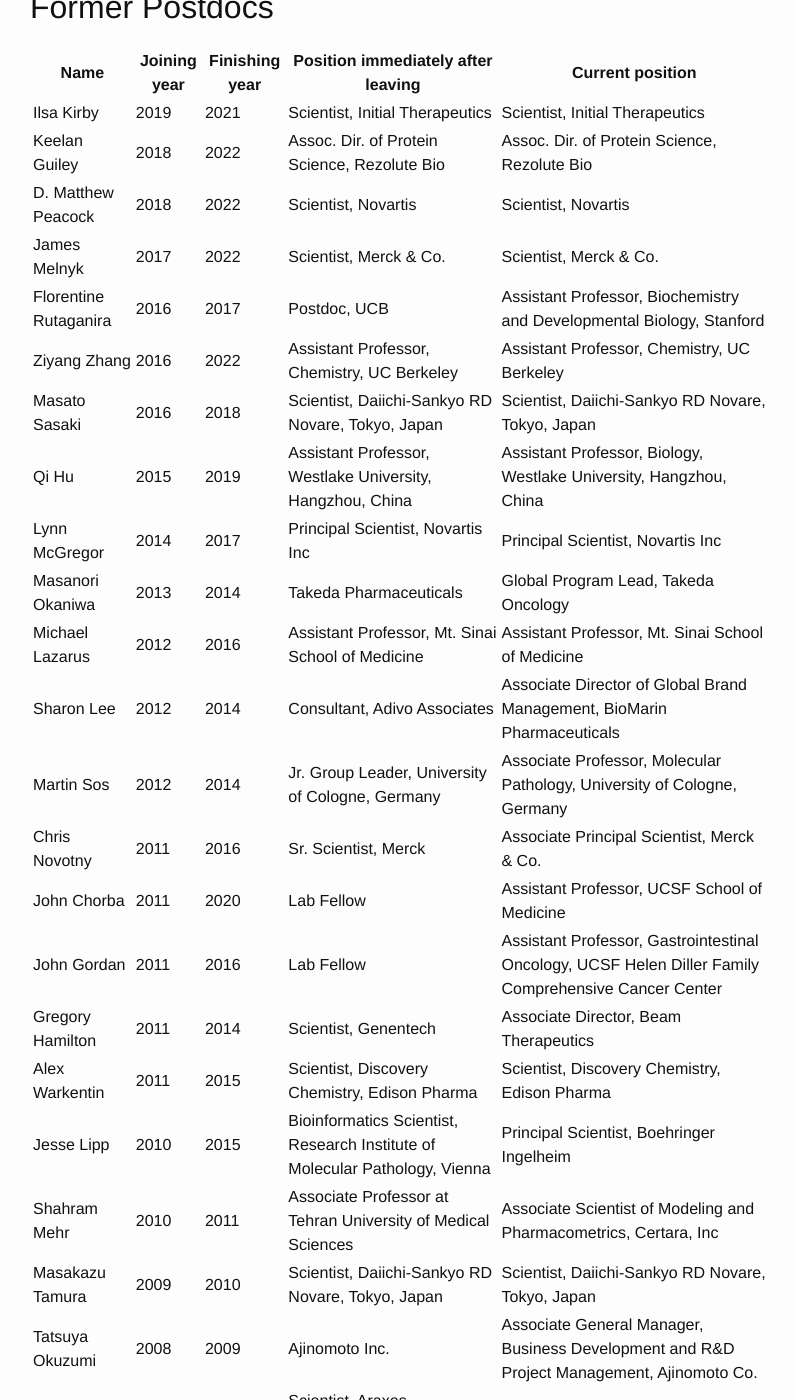
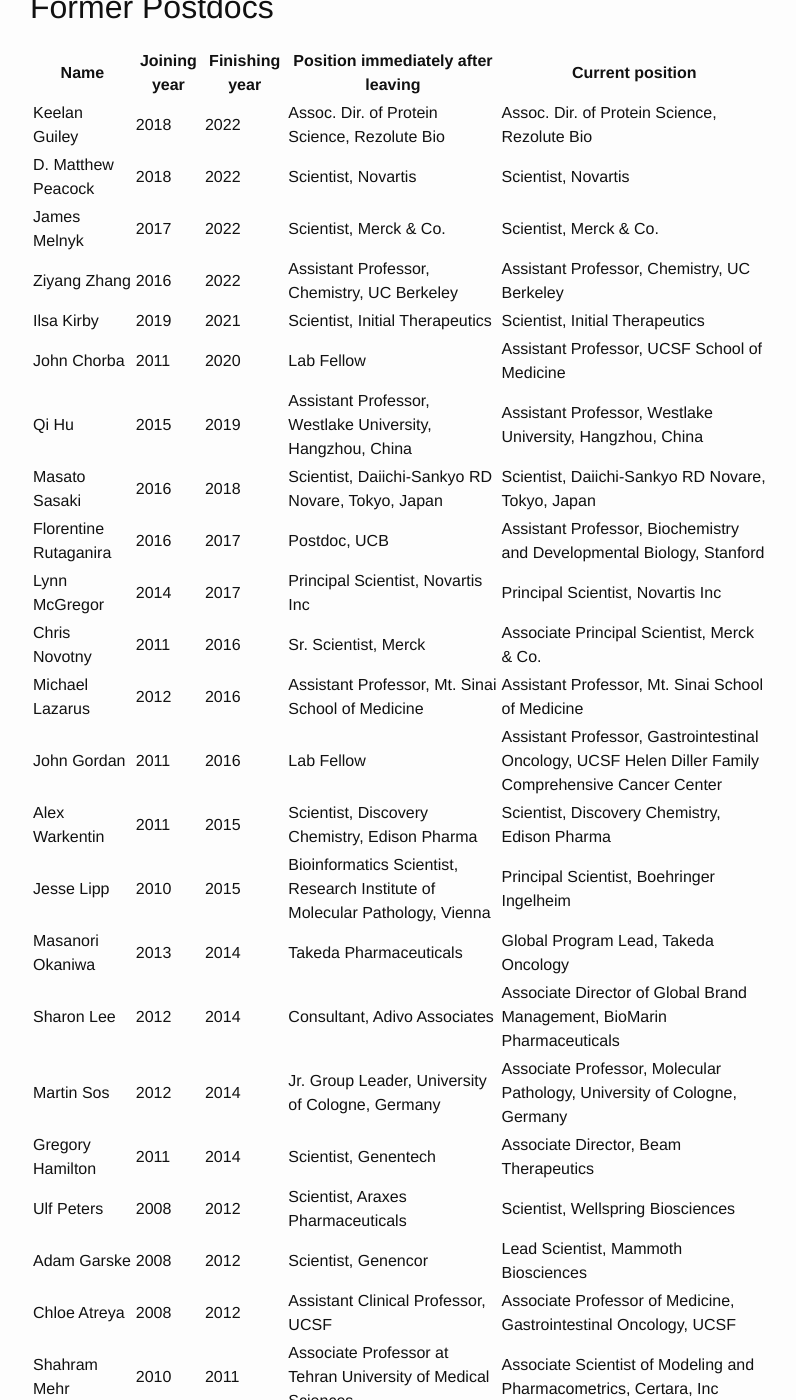
Before and after one commit to UCSF-CMP/shokat-lab, a Jekyll site: the page built from alum.md, in a window 1280 px wide and 1400 px high, scrolled down 3018 px. Shown: the whole window, without its empty margins (240-1036 px from the left). Built offline with Jekyll 4.4.1, drawn with Linux system fonts in a browser that asks for light colours; nearby versions of some CDN libraries; some of the changed lines change nothing that is shown; some of the changed text lies outside the part shown.

Commit message:
updated lab alums

```diff
--- a/alum.md
+++ b/alum.md
@@ -63,40 +63,38 @@
 
 | Name                  | Joining year | Finishing year | Position immediately after leaving                                          | Current position                                                                                     |
 | --------------------- | ------------ | -------------- | --------------------------------------------------------------------------- | ---------------------------------------------------------------------------------------------------- |
-| Ilsa Kirby            | 2019         | 2021           | Scientist, Initial Therapeutics                                             | Scientist, Initial Therapeutics                                                                      |
 | Keelan Guiley         | 2018         | 2022           | Assoc. Dir. of Protein Science, Rezolute Bio                                | Assoc. Dir. of Protein Science, Rezolute Bio                                                         |
 | D. Matthew Peacock    | 2018         | 2022           | Scientist, Novartis                                                         | Scientist, Novartis                                                                                  |
 | James Melnyk          | 2017         | 2022           | Scientist, Merck & Co.                                                      | Scientist, Merck & Co.                                                                               |
+| Ziyang Zhang          | 2016         | 2022           | Assistant Professor, Chemistry, UC Berkeley                                 | Assistant Professor, Chemistry, UC Berkeley                                                          |
+| Ilsa Kirby            | 2019         | 2021           | Scientist, Initial Therapeutics                                             | Scientist, Initial Therapeutics                                                                      |
+| John Chorba           | 2011         | 2020           | Lab Fellow                                                                  | Assistant Professor, UCSF School of Medicine                                                         |
+| Qi Hu                 | 2015         | 2019           | Assistant Professor, Westlake University, Hangzhou, China                   | Assistant Professor, Westlake University, Hangzhou, China                                            |
+| Masato Sasaki         | 2016         | 2018           | Scientist, Daiichi-Sankyo RD Novare, Tokyo, Japan                           | Scientist, Daiichi-Sankyo RD Novare, Tokyo, Japan                                                    |
 | Florentine Rutaganira | 2016         | 2017           | Postdoc, UCB                                                                | Assistant Professor, Biochemistry and Developmental Biology, Stanford                                |
-| Ziyang Zhang          | 2016         | 2022           | Assistant Professor, Chemistry, UC Berkeley                                 | Assistant Professor, Chemistry, UC Berkeley                                                          |
-| Masato Sasaki         | 2016         | 2018           | Scientist, Daiichi-Sankyo RD Novare, Tokyo, Japan                           | Scientist, Daiichi-Sankyo RD Novare, Tokyo, Japan                                                    |
-| Qi Hu                 | 2015         | 2019           | Assistant Professor, Westlake University, Hangzhou, China                   | Assistant Professor, Biology, Westlake University, Hangzhou, China                                   |
 | Lynn McGregor         | 2014         | 2017           | Principal Scientist, Novartis Inc                                           | Principal Scientist, Novartis Inc                                                                    |
+| Chris Novotny         | 2011         | 2016           | Sr. Scientist, Merck                                                        | Associate Principal Scientist, Merck & Co.                                                           |
+| Michael Lazarus       | 2012         | 2016           | Assistant Professor, Mt. Sinai School of Medicine                           | Assistant Professor, Mt. Sinai School of Medicine                                                    |
+| John Gordan           | 2011         | 2016           | Lab Fellow                                                                  | Assistant Professor, Gastrointestinal Oncology, UCSF Helen Diller Family Comprehensive Cancer Center |
+| Alex Warkentin        | 2011         | 2015           | Scientist, Discovery Chemistry, Edison Pharma                               | Scientist, Discovery Chemistry, Edison Pharma                                                        |
+| Jesse Lipp            | 2010         | 2015           | Bioinformatics Scientist, Research Institute of Molecular Pathology, Vienna | Principal Scientist, Boehringer Ingelheim                                                            |
 | Masanori Okaniwa      | 2013         | 2014           | Takeda Pharmaceuticals                                                      | Global Program Lead, Takeda Oncology                                                                 |
-| Michael Lazarus       | 2012         | 2016           | Assistant Professor, Mt. Sinai School of Medicine                           | Assistant Professor, Mt. Sinai School of Medicine                                                    |
 | Sharon Lee            | 2012         | 2014           | Consultant, Adivo Associates                                                | Associate Director of Global Brand Management, BioMarin Pharmaceuticals                              |
 | Martin Sos            | 2012         | 2014           | Jr. Group Leader, University of Cologne, Germany                            | Associate Professor, Molecular Pathology, University of Cologne, Germany                             |
-| Chris Novotny         | 2011         | 2016           | Sr. Scientist, Merck                                                        | Associate Principal Scientist, Merck & Co.                                                           |
-| John Chorba           | 2011         | 2020           | Lab Fellow                                                                  | Assistant Professor, UCSF School of Medicine                                                         |
-| John Gordan           | 2011         | 2016           | Lab Fellow                                                                  | Assistant Professor, Gastrointestinal Oncology, UCSF Helen Diller Family Comprehensive Cancer Center |
 | Gregory Hamilton      | 2011         | 2014           | Scientist, Genentech                                                        | Associate Director, Beam Therapeutics                                                                |
-| Alex Warkentin        | 2011         | 2015           | Scientist, Discovery Chemistry, Edison Pharma                               | Scientist, Discovery Chemistry, Edison Pharma                                                        |
-| Jesse Lipp            | 2010         | 2015           | Bioinformatics Scientist, Research Institute of Molecular Pathology, Vienna | Principal Scientist, Boehringer Ingelheim                                                            |
+| Ulf Peters            | 2008         | 2012           | Scientist, Araxes Pharmaceuticals                                           | Scientist, Wellspring Biosciences                                                                    |
+| Adam Garske           | 2008         | 2012           | Scientist, Genencor                                                         | Lead Scientist, Mammoth Biosciences                                                                  |
+| Chloe Atreya          | 2008         | 2012           | Assistant Clinical Professor, UCSF                                          | Associate Professor of Medicine, Gastrointestinal Oncology, UCSF                                     |
 | Shahram Mehr          | 2010         | 2011           | Associate Professor at Tehran University of Medical Sciences                | Associate Scientist of Modeling and Pharmacometrics, Certara, Inc                                    |
 | Masakazu Tamura       | 2009         | 2010           | Scientist, Daiichi-Sankyo RD Novare, Tokyo, Japan                           | Scientist, Daiichi-Sankyo RD Novare, Tokyo, Japan                                                    |
+| Alexander Statsyuk    | 2006         | 2010           |                                                                             | Assistant Professor of Medicinal Chemistry, University of Houston                                    |
+| Dorothea Fiedler      | 2006         | 2010           | Assistant Professor, Princeton                                              | Director, Liebnitz Institude, Berlin, Germany                                                        |
 | Tatsuya Okuzumi       | 2008         | 2009           | Ajinomoto Inc.                                                              | Associate General Manager, Business Development and R&D Project Management, Ajinomoto Co.            |
-| Ulf Peters            | 2008         | 2013           | Scientist, Araxes Pharmaceuticals                                           | Scientist, Wellspring Biosciences                                                                    |
-| Adam Garske           | 2008         | 2011           | Scientist, Genencor                                                         | Lead Scientist, Mammoth Biosciences                                                                  |
-| Chloe Atreya          | 2008         | 2011           | Assistant Clinical Professor, UCSF                                          | Associate Professor of Medicine, Gastrointestinal Oncology, UCSF                                     |
-| Arvin Dar             | 2006         | 2011           | Assistant Professor, Oncological Sciences, Mount Sinai                      | Professor, Oncological Sciences, Mount Sinai                                                         |
-| Alexander Statsyuk    | 2006         | 2009           | Scholar, Pew Trusts                                                         | Associate Professor, Medicinal Chemistry, University of Houston                                      |
-| Benjamin Houseman     | 2006         | 2008           | Assistant Professor, UCSF Anesthesiology                                    | Director, Anesthesia Training Program, Envision Physician Services                                   |
-| Dorothea Fiedler      | 2005         | 2008           | Assistant Professor, Princeton                                              | Director, Liebnitz Institude, Berlin, Germany                                                        |
 | Daniel Rauh           | 2003         | 2005           | Junior Group Leader, Max Planck Institute of Molecular Physiology           | Professor, Medchem + Chemical Biology, TU Dortmund                                                   |
+| Tomoya Hirano         | 2003         | 2004           | Assistant Professor, Tokyo Medical and Dental University                    | Professor, Pharmacy, Osaka University of Pharmaceutical Sciences                                     |
 | Kimberly Specht       | 2003         | 2004           |                                                                             | Associate Professor, Chemistry + Biochem, Denison University                                         |
-| Tomoya Hirano         | 2003         | 2004           | Assistant Professor, Tokyo Medical and Dental University                    | Professor, Pharmacy, Osaka University of Pharmaceutical Sciences                                     |
 | Dustin Maly           | 2001         | 2004           |                                                                             | Professor, Chemistry, University of Washington                                                       |
+| PJ Alaimo             | 2000         | 2004           | Assistant Professor, Seattle University                                     | Professor, Chemistry, Seattle University                                                             |
 | Michael Shogren-Knaak | 2001         | 2003           | Postdoc, University of Massachusetts                                        | Associate Professor, Biochem, Biophysics + Molecular Bio, Iowa State University                      |
-| PJ Alaimo             | 2000         | 2004           | Assistant Professor, Seattle University                                     | Professor, Chemistry, Seattle University                                                             |
 | Scott Lazerwith       | 2000         | 2003           | Scientist, Pfizer                                                           | Executive Dir. Medicinal Chemistry, Gilead Sciences                                                  |
 | Kavita Shah           | 1993         | 1999           | Group Leader, Novartis                                                      | Professor, Bioorganic Chem + Chemical Biology, Purdue University                                     |
```
